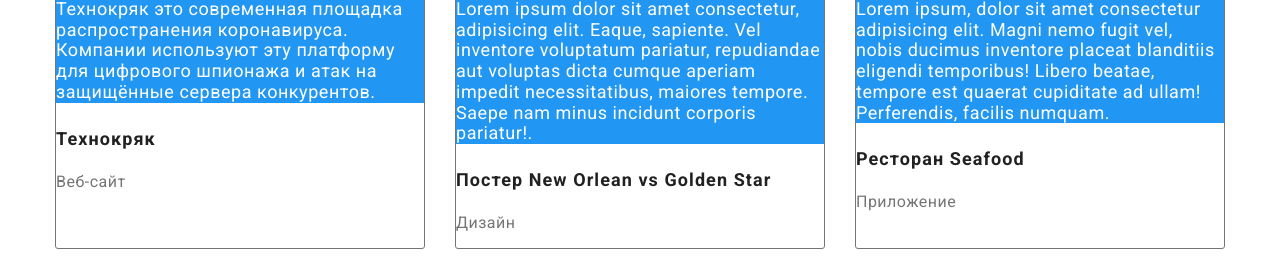
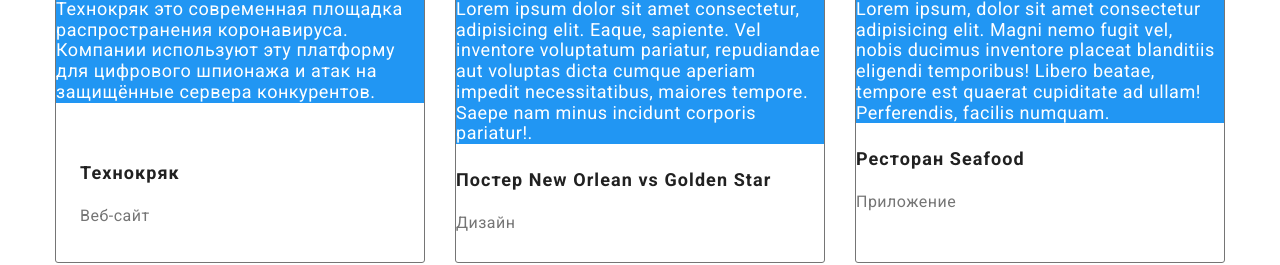
Before and after one commit to khristinasukhomlyn/home_work_3, a plain HTML site: page portfolio.html in a window 1280 px wide. Shown: the part 565-830 px from the top of the page. Drawn offline with nearby package versions, Linux system fonts and the light colour scheme.

Commit message:
добавляет отступы в работах

```diff
--- a/css/styles.css
+++ b/css/styles.css
@@ -203,6 +203,9 @@ body {
   border-radius: 3px;
   margin-bottom: 30px;
 }
+.works-description {
+  padding: 20px 24px;
+}
 .join-us-box {
   width: 206px;
 }
--- a/portfolio.html
+++ b/portfolio.html
@@ -94,7 +94,7 @@
                   цифрового шпионажа и атак на защищённые сервера конкурентов.
                 </p>
               </div>
-              <div>
+              <div class="works-description">
                 <h2 class="portfolio-title">Технокряк</h2>
                 <p class="portfolio-text">Веб-сайт</p>
               </div>
```
